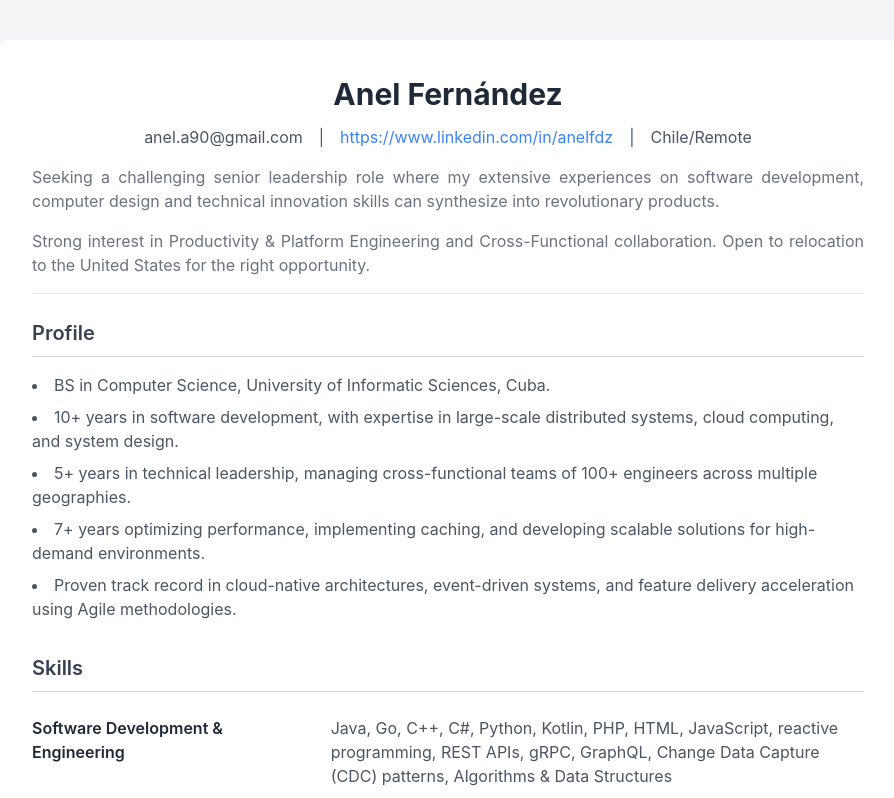
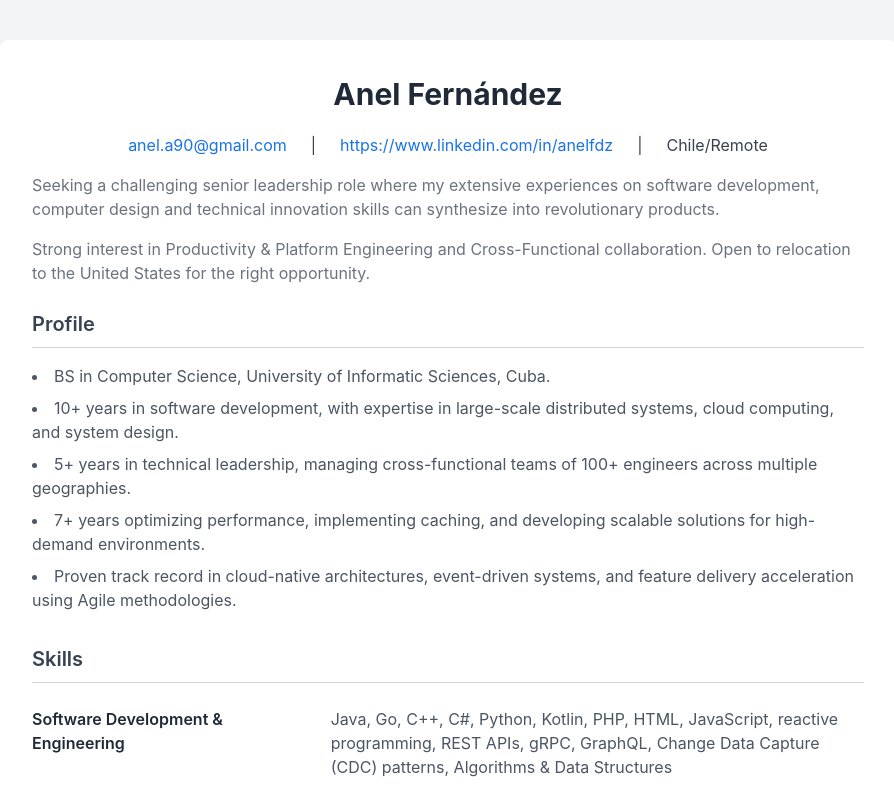
Before and after one commit to anelfdz/resume-frontend, a React (Create React App) app: page / in a window 1280 px wide. Shown: the top 798 px of the page, without its empty margins (192-1086 px from the left). Built offline with nearby package versions, Linux system fonts and the light colour scheme.

Commit message:
Fix Header component to be responsive.

```diff
--- a/src/api/resumeApi.js
+++ b/src/api/resumeApi.js
@@ -17,11 +17,14 @@ export const fetchResumeData = async () => {
 
     return {
         header: {
+            name: "Anel Fernández",
             email: "anel.a90@gmail.com",
             linkedIn: "https://www.linkedin.com/in/anelfdz",
             location: "Chile/Remote",
-            nextChallenge: "Seeking a challenging senior leadership role where my extensive experiences on software development, computer design and technical innovation skills can synthesize into revolutionary products.",
-            interests: "Strong interest in Productivity & Platform Engineering and Cross-Functional collaboration. Open to relocation to the United States for the right opportunity."
+            description: [
+                "Seeking a challenging senior leadership role where my extensive experiences on software development, computer design and technical innovation skills can synthesize into revolutionary products.",
+                "Strong interest in Productivity & Platform Engineering and Cross-Functional collaboration. Open to relocation to the United States for the right opportunity."
+            ]
         },
         profile: {
             description: [
--- a/src/components/header/Header.js
+++ b/src/components/header/Header.js
@@ -2,39 +2,51 @@ import React from 'react';
 import PropTypes from 'prop-types';
 import styles from './Header.module.css';
 
-const Header = ({email, linkedIn, location, nextChallenge, interests}) => {
-    return (<header className={styles.header}>
-        <h1 className={styles.headerTitle}>Anel Fernández</h1>
-        <div className={styles.headerDetails}>
-            <span>{email}</span>
-            <span>|</span>
+const Header = ({ name, email, linkedIn, location, description }) => {
+    return (
+        <div className={styles['header-container']}>
+            {/* Nombre */}
+            <h1 className={styles['header-title']}>{name}</h1>
+
+            {/* Contactos */}
+            <div className={styles['header-links']}>
+                <a
+                    href={`mailto:${email}`}
+                    className={styles['header-link']}
+                    target="_blank"
+                    rel="noopener noreferrer"
+                >
+                    {email}
+                </a>
+                <span className={styles['header-divider']}>|</span>
                 <a
                     href={linkedIn}
+                    className={styles['header-link']}
                     target="_blank"
                     rel="noopener noreferrer"
-                className={styles.headerLink}
                 >
                     {linkedIn}
                 </a>
-            <span>|</span>
+                <span className={styles['header-divider']}>|</span>
                 <span>{location}</span>
             </div>
-        <p className={styles.headerDescription}>
-            {nextChallenge}
-        </p>
 
-        <p className={styles.headerDescription}>
-            {interests}
-        </p>
-    </header>);
+            {/* Descripción */}
+            <div className={styles['header-description']}>
+                {description.map((paragraph, index) => (
+                    <p key={index}>{paragraph}</p>
+                ))}
+            </div>
+        </div>
+    );
 };
 
 Header.propTypes = {
+    name: PropTypes.string.isRequired,
     email: PropTypes.string.isRequired,
     linkedIn: PropTypes.string.isRequired,
     location: PropTypes.string.isRequired,
-    nextChallenge: PropTypes.string.isRequired,
-    interests: PropTypes.string.isRequired,
+    description: PropTypes.arrayOf(PropTypes.string).isRequired,
 };
 
 export default Header;
--- a/src/components/header/Header.module.css
+++ b/src/components/header/Header.module.css
@@ -1,35 +1,58 @@
-.header {
+.header-container {
     text-align: center;
-    border-bottom: 1px solid #e5e7eb; /* Gray-300 */
-    padding-bottom: 1rem;
+    margin-bottom: 1.5rem; /* Más espacio inferior */
 }
 
-.headerTitle {
+.header-title {
     font-size: 1.875rem; /* Text-3xl */
-    font-weight: 700; /* Font-bold */
-    color: #1f2937; /* Gray-800 */
+    font-weight: bold;
+    color: #1f2937; /* Gris oscuro */
+    margin-bottom: 1rem; /* Espacio entre el nombre y los datos */
 }
 
-.headerDetails {
+.header-links {
     display: flex;
-    justify-content: center;
-    align-items: center;
-    gap: 1rem; /* Space-x-4 */
-    margin-top: 0.5rem;
-    color: #4b5563; /* Gray-600 */
+    flex-direction: column; /* Organización vertical en mobile */
+    gap: 0.5rem; /* Espaciado entre elementos */
+    font-size: 1rem; /* Aumentar tamaño de fuente */
+    color: #374151; /* Gris medio */
 }
 
-.headerLink {
-    color: #3b82f6; /* Blue-500 */
+.header-link {
+    color: #1a73e8; /* Azul para enlaces */
     text-decoration: none;
 }
 
-.headerLink:hover {
-    text-decoration: underline;
+.header-link:hover {
+    text-decoration: underline; /* Subrayado en hover */
 }
 
-.headerDescription {
+.header-divider {
+    display: none; /* Ocultamos el separador en mobile */
+}
+
+.header-description {
     margin-top: 1rem;
     text-align: justify;
     color: #6b7280; /* Gray-500 */
 }
+
+.header-description p {
+    margin-top: 1rem;
+}
+
+@media (min-width: 640px) {
+    .header-links {
+        flex-direction: row;
+        justify-content: center;
+        gap: 1.5rem;
+    }
+
+    .header-divider {
+        display: inline;
+    }
+
+    .header-description {
+        text-align: left;
+    }
+}
--- a/src/pages/Resume.js
+++ b/src/pages/Resume.js
@@ -9,6 +9,10 @@ import {fetchResumeData} from '../api/resumeApi';
 import './Resume.module.css';
 
 const Resume = () => {
+    useEffect(() => {
+        document.title = "Resume - Anel Fernández";
+    }, []);
+
     const [data, setData] = useState(null);
     const [loading, setLoading] = useState(true);
     const [error, setError] = useState(null);
@@ -35,12 +39,12 @@ const Resume = () => {
         <div className="bg-gray-100 min-h-screen flex justify-center py-10 px-4">
             <div className="bg-white shadow-lg rounded-lg max-w-4xl w-full p-8">
                 <Header
+                    name={data.header.name}
                     email={data.header.email}
                     linkedIn={data.header.linkedIn}
                     location={data.header.location}
                     summary={data.header.summary}
-                    nextChallenge={data.header.nextChallenge}
-                    interests={data.header.interests}
+                    description={data.header.description}
                 />
 
                 <Profile profile={data.profile}/>
```
Lines whose indentation alone changed are shown as unchanged.
